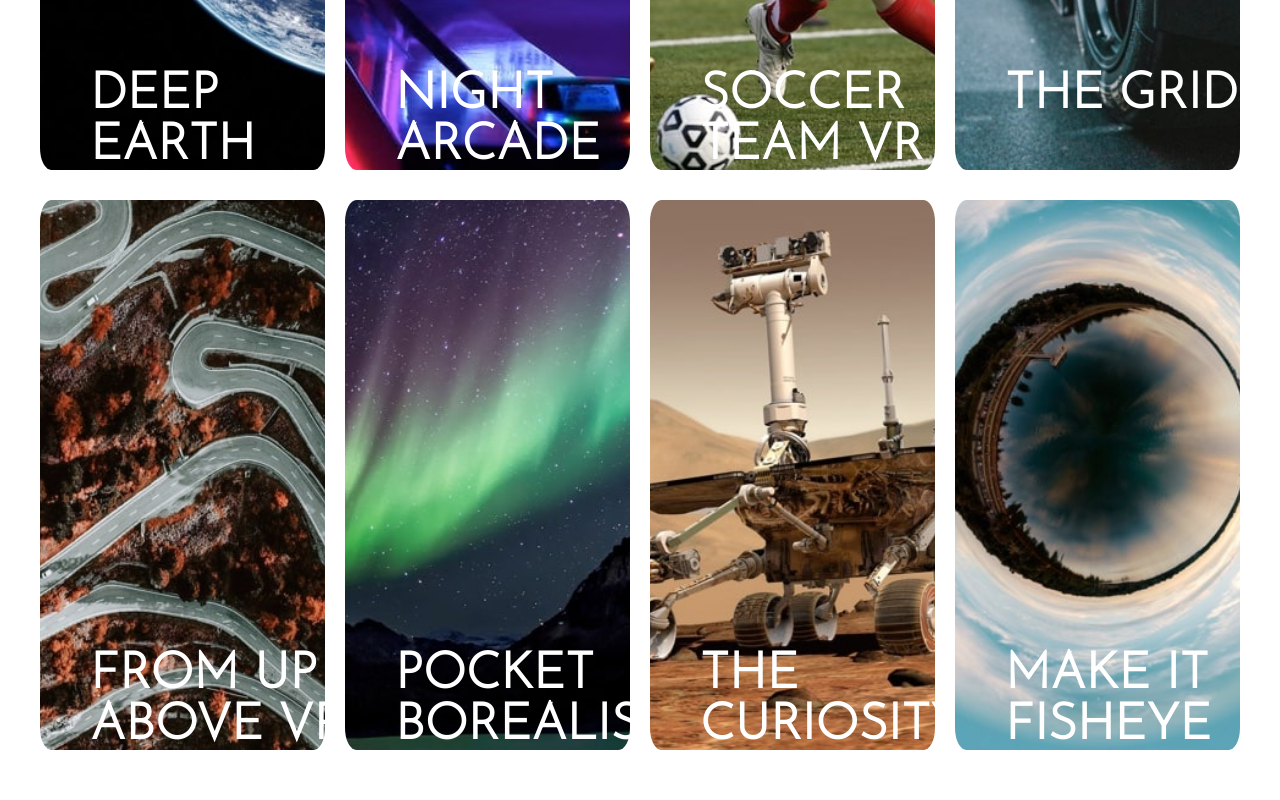
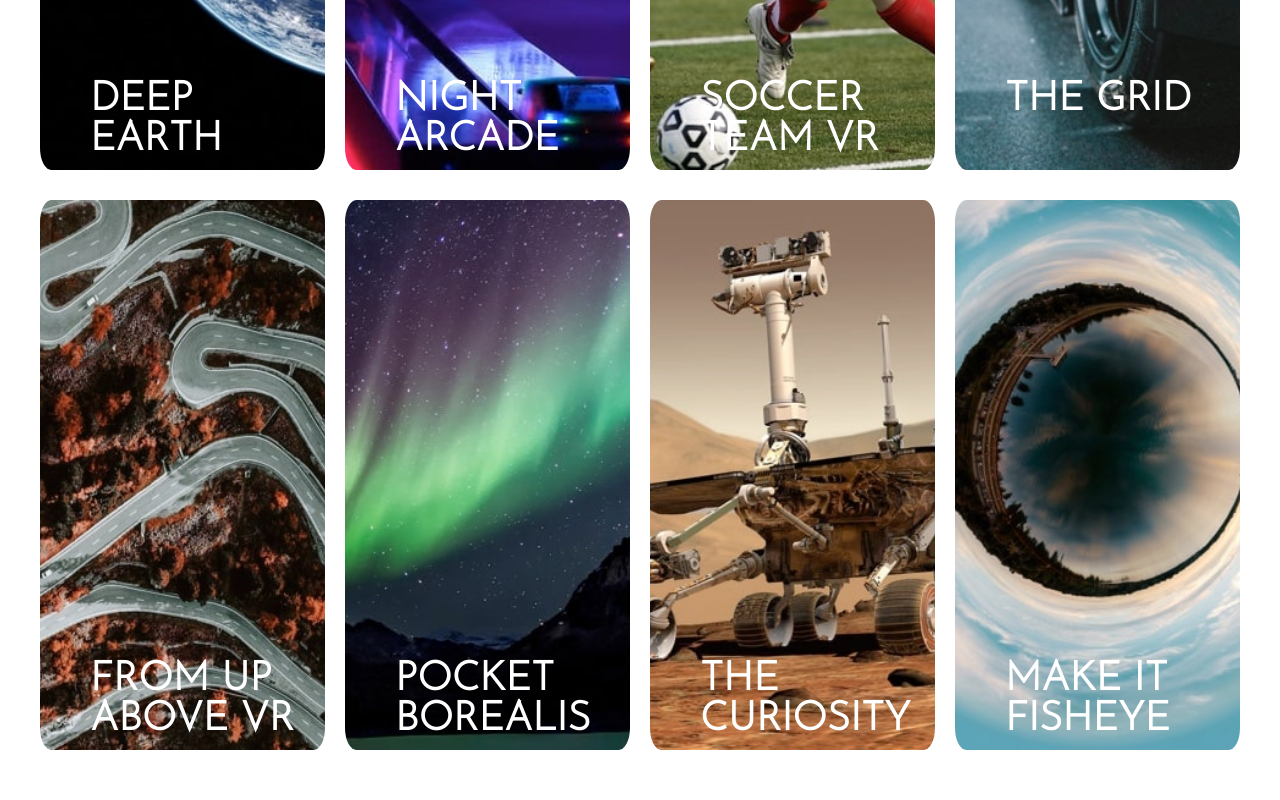
Before and after one commit to sadrakmorais/LoopStudios-LadingPage-FrontEndMentor, a plain HTML site: page index.html in a window 1280 px wide. Shown: the part 1920-2720 px from the top of the page. Drawn offline with Linux system fonts and the light colour scheme.

Commit message:
finalization

```diff
--- a/style.css
+++ b/style.css
@@ -117,6 +117,11 @@ p,a{
   color: hsl(0, 0%, 0%);
   padding: 10px 60px;
 }
+.creations nav a:hover{
+  background: #000;
+  color: #fff;
+  border-radius: 15px;
+}
 
 .creations .list{
   display:flex;
@@ -139,13 +144,13 @@ text-align:start;
   margin-top: 50px;
   color: #fff;
   text-transform: uppercase;
-  font-size: 50px;
-  width:300px;
-  padding: 450px 0 0 50px;
+  font-size: 40px;
+  width:240px;
+  padding: 460px 0 0 50px;
 }
 .l2{
 margin-top: -60px;
-padding-bottom: 100px;
+padding-bottom: 80px;
 }
 
 .im1{
```
